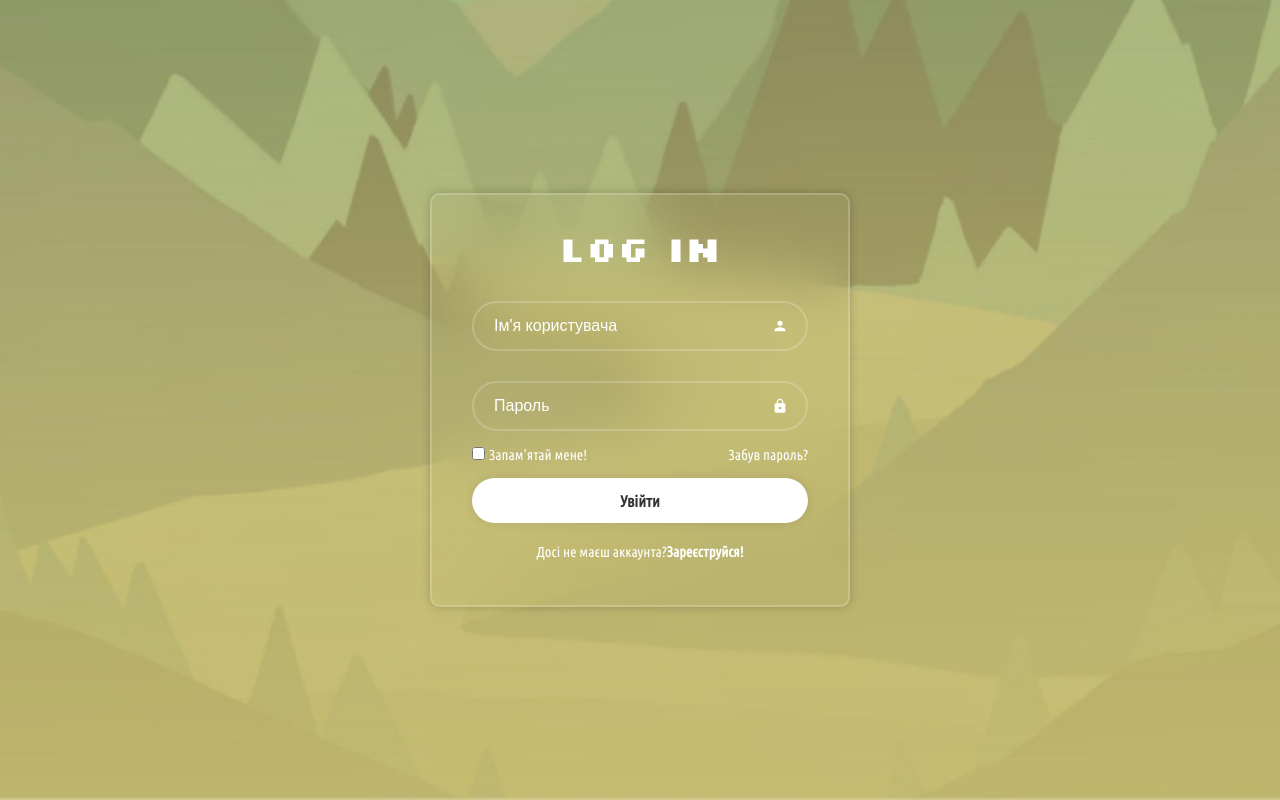
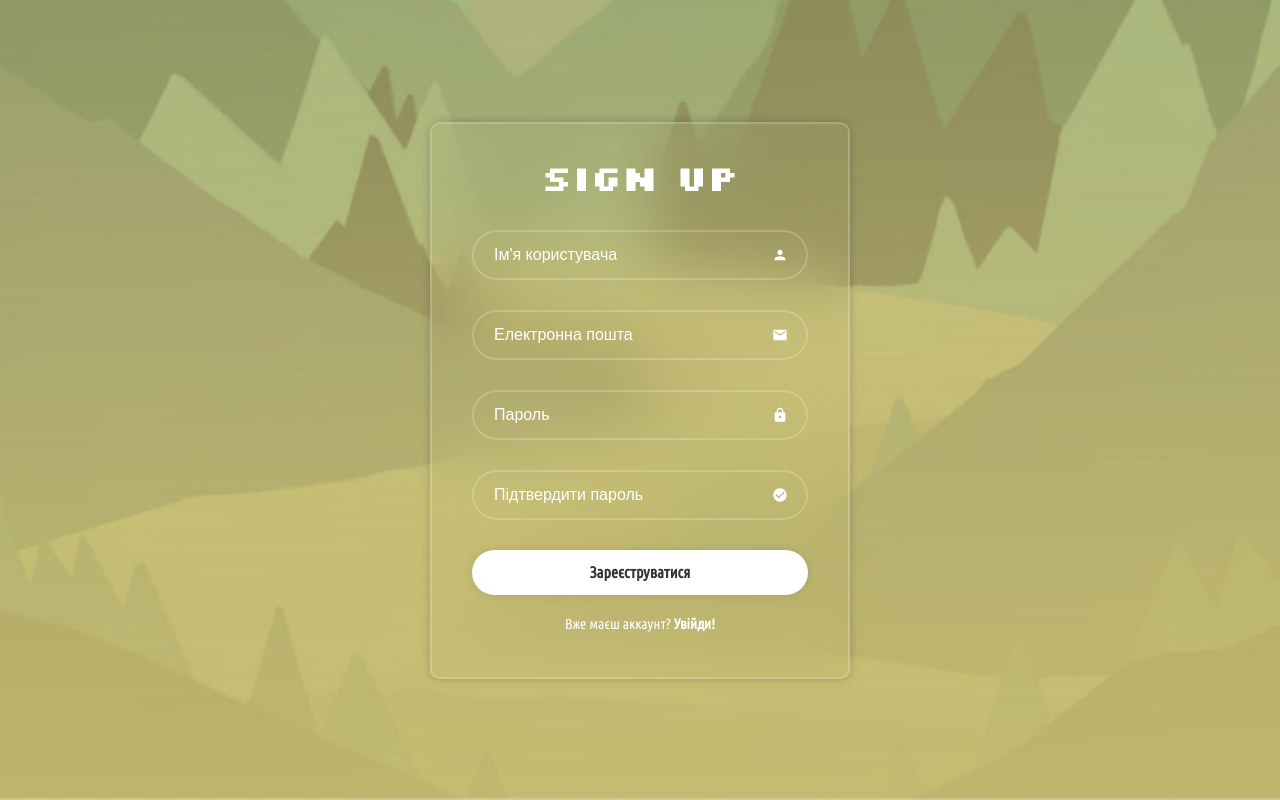
Before and after one commit to qqwz0/timesquad, a React (Create React App) app: page / in a window 1280 px wide. Built offline with nearby package versions, Linux system fonts and the light colour scheme.

Commit message:
added module styles to signup

```diff
--- a/src/App.js
+++ b/src/App.js
@@ -1,7 +1,6 @@
-import LogIn from "./pages/LogInPage/LogIn";
 //import Home from "./pages/StartPage/Home";
 //import LogIn from "./pages/LogInPage/LogIn";
-// import SingUp from "./pages/SignUpPage/SignUp";
+import SignUp from "./pages/SignUpPage/SignUp";
 
 
 function App() {
@@ -9,7 +8,7 @@ function App() {
     <div className="App">
       {/* <h1>Our app</h1>
      <p>Hello project</p> */}
-      <LogIn />
+      <SignUp />
       {/*<LogIn /> */}
       {/* <SingUp /> */}
     </div>
--- a/src/pages/SignUpPage/SignUp.jsx
+++ b/src/pages/SignUpPage/SignUp.jsx
@@ -1,5 +1,5 @@
 import React, { useState } from "react";
-import "./SignUp.css";
+import styles from "./SignUp.module.css";
 import PersonIcon from '@mui/icons-material/Person';
 import LockIcon from '@mui/icons-material/Lock';
 import GmailIcon from '@mui/icons-material/Email';
@@ -18,35 +18,35 @@ const SignUp = () => {
   };
 
   return (
-    <div className='wrapper'>
+    <div className={styles.wrapper}>
       <form action="">
         <h1>Sign Up</h1>
-        <div className="input-box">
+        <div className={styles.inputbox}>
           <input type="text" placeholder="Ім'я користувача" required />
-          <PersonIcon className="icon"/>
+          <PersonIcon className={styles.icon}/>
         </div>
-        <div className="input-box">
+        <div className={styles.inputbox}>
           <input type="email" placeholder='Електронна пошта' required />
-          <GmailIcon className="icon"/>
+          <GmailIcon className={styles.icon}/>
         </div>
-        <div className="input-box">
+        <div className={styles.inputbox}>
           <input
             type={showPassword1 ? 'text' : 'password'}
             placeholder='Пароль'
             required
           />
-          <LockIcon className="icon" onClick={togglePasswordVisibility1} />
+          <LockIcon className={styles.icon} onClick={togglePasswordVisibility1} />
         </div>
-        <div className="input-box">
+        <div className={styles.inputbox}>
           <input
             type={showPassword2 ? 'text' : 'password'}
             placeholder='Підтвердити пароль'
             required
           />
-          <CheckCircleIcon className="icon" onClick={togglePasswordVisibility2} />
+          <CheckCircleIcon className={styles.icon} onClick={togglePasswordVisibility2} />
         </div>
-        <button type="submit">Зареєструватися</button>
-        <div className="register-link">
+        <button type={styles.submit}>Зареєструватися</button>
+        <div className={styles.registerlink}>
                 <p>Вже маєш аккаунт?<a href="#"> Увійди!</a></p>
             </div>
       </form>
--- a/src/pages/SignUpPage/SignUp.css
+++ b/src/pages/SignUpPage/SignUp.module.css
@@ -13,7 +13,7 @@ body {
     justify-content: center;
     align-items: center;
     min-height: 100vh;
-    background: url(../../images/logregback.jpeg) no-repeat;
+    background: url(../../../public/images/back.jpg) no-repeat;
     background-size: cover;
     background-position: bottom;
 }
@@ -37,14 +37,14 @@ body {
     text-align: center;
 }
 
-.wrapper .input-box {
+.wrapper .inputbox {
     position: relative;
     width: 100%;
     height: 50px;
     margin: 30px 0;
 }
 
-.input-box input {
+.inputbox input {
     width: 100%;
     height: 100%;
     background: transparent;
@@ -56,11 +56,11 @@ body {
     border: 2px solid rgba(255, 255, 255, .2);
 }
 
-.input-box input::placeholder {
+.inputbox input::placeholder {
     color: #fff;
 }
 
-.input-box .icon {
+.inputbox .icon {
     position: absolute;
     right: 20px;
     top: 50%;
@@ -68,24 +68,24 @@ body {
     font-size: 16px;
 }
 
-.wrapper .remember-forgot {
+.wrapper .rememberforgot {
     display: flex;
     justify-content: space-between;
     font-size: 14.5px;
     margin: -15px 0 15px;
 }
 
-.remember-forgot label input {
+.rememberforgot label input {
     accent-color: #fff;
     margin-right: 4px;
 }
 
-.remember-forgot a {
+.rememberforgot a {
     color: #fff;
     text-decoration: none;
 }
 
-.remember-forgot a:hover {
+.rememberforgot a:hover {
     text-decoration: underline;
 }
 
@@ -105,19 +105,19 @@ body {
     font-style: normal;
 }
 
-.wrapper .register-link {
+.wrapper .registerlink {
     font-size: 14.5px;
     text-align: center;
     margin: 20px 0 15px;
 }
 
-.register-link p a {
+.registerlink p a {
     color: #fff;
     text-decoration: none;
     font-weight: 600;
 }
 
-.register-link p a:hover {
+.registerlink p a:hover {
     text-decoration: underline;
 }
 @media (max-width : 768px) {
```
